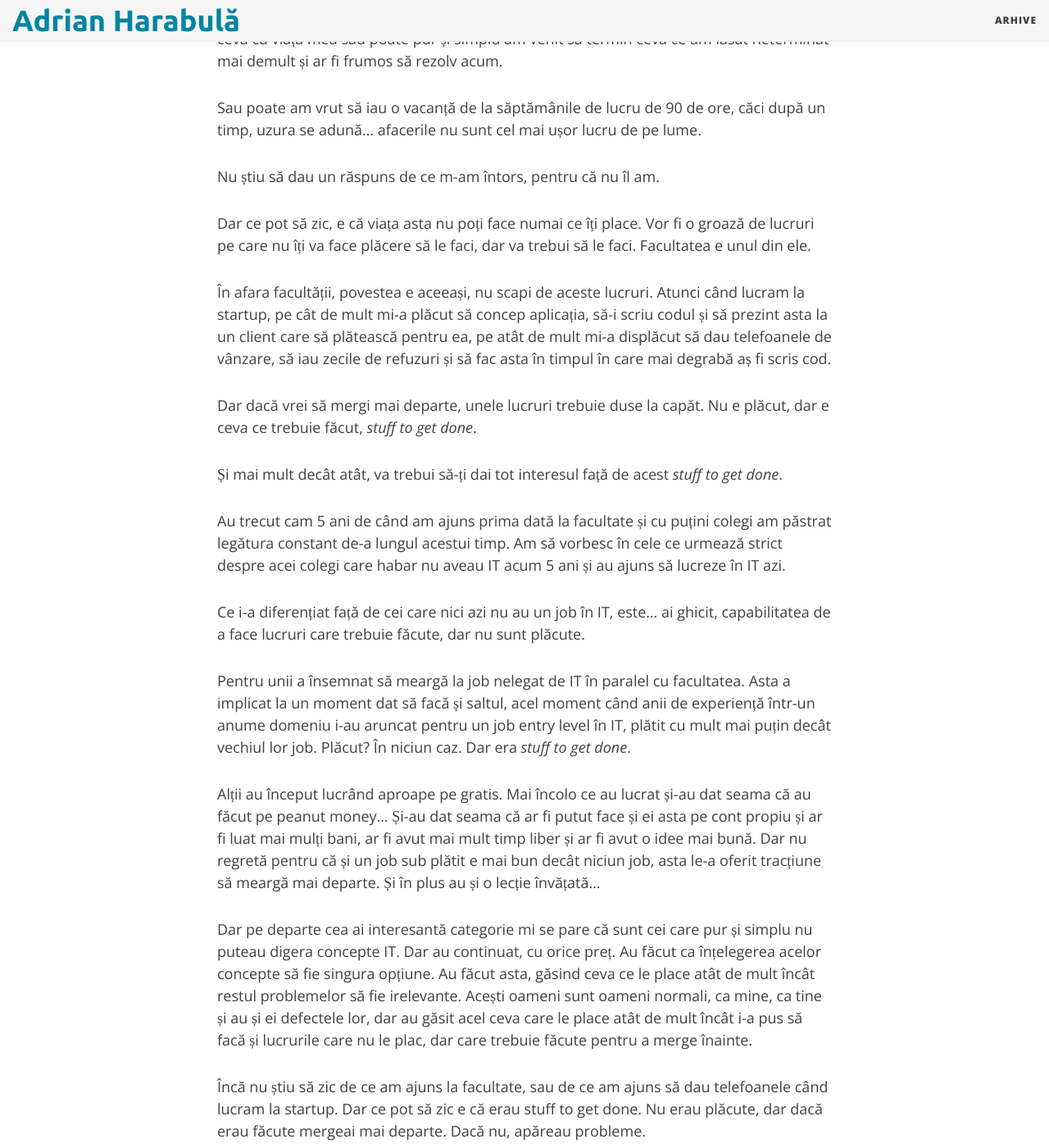
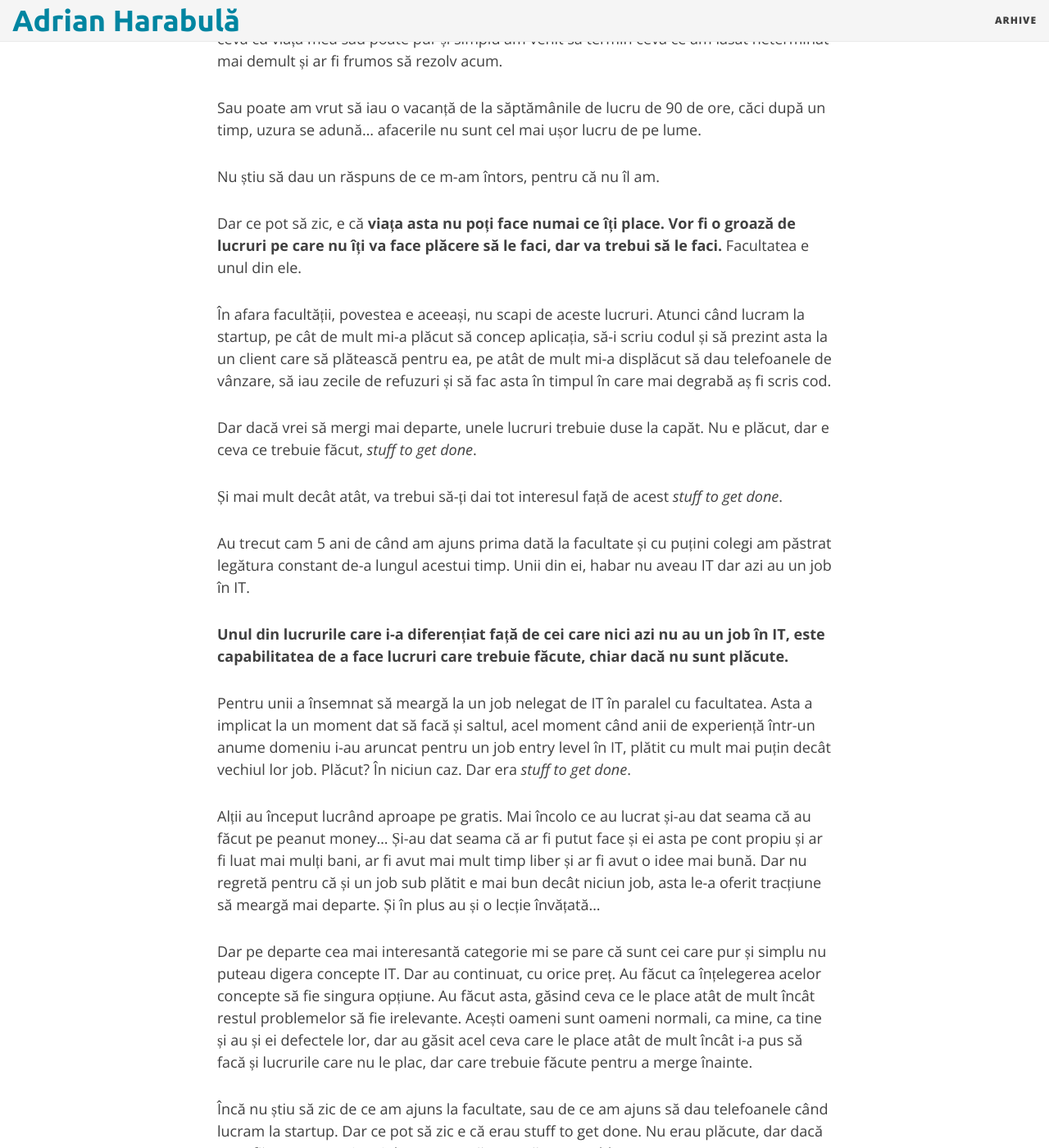
Before and after one commit to adrianharabula/adrianharabula.github.io, a Jekyll site: the page built from _posts/2016-11-10-dece-facultate.md, in a window 1280 px wide and 1400 px high, scrolled down 348 px. Shown: the whole window at 82% size. Built offline with Jekyll 4.4.1, drawn with Linux system fonts in a browser that asks for light colours; nearby versions of some CDN libraries.

Commit message:
latest modifications for dece-facultate

```diff
--- a/_posts/2016-11-10-dece-facultate.md
+++ b/_posts/2016-11-10-dece-facultate.md
@@ -11,7 +11,7 @@ Sau poate am vrut să iau o vacanță de la săptămânile de lucru de 90 de ore
 
 Nu știu să dau un răspuns de ce m-am întors, pentru că nu îl am.
 
-Dar ce pot să zic, e că viața asta nu poți face numai ce îți place. Vor fi o groază de lucruri pe care nu îți va face plăcere să le faci, dar va trebui să le faci. Facultatea e unul din ele.
+Dar ce pot să zic, e că __viața asta nu poți face numai ce îți place. Vor fi o groază de lucruri pe care nu îți va face plăcere să le faci, dar va trebui să le faci.__ Facultatea e unul din ele.
 
 În afara facultății, povestea e aceeași, nu scapi de aceste lucruri. Atunci când lucram la startup, pe cât de mult mi-a plăcut să concep aplicația, să-i scriu codul și să prezint asta la un client care să plătească pentru ea, pe atât de mult mi-a displăcut să dau telefoanele de vânzare, să iau zecile de refuzuri și să fac asta în timpul în care mai degrabă aș fi scris cod.
 
@@ -19,15 +19,15 @@ Dar dacă vrei să mergi mai departe, unele lucruri trebuie duse la capăt. Nu e
 
 Și mai mult decât atât, va trebui să-ți dai tot interesul față de acest _stuff to get done_.
 
-Au trecut cam 5 ani de când am ajuns prima dată la facultate și cu puțini colegi am păstrat legătura constant de-a lungul acestui timp. Am să vorbesc în cele ce urmează strict despre acei colegi care habar nu aveau IT acum 5 ani și au ajuns să lucreze în IT azi.
+Au trecut cam 5 ani de când am ajuns prima dată la facultate și cu puțini colegi am păstrat legătura constant de-a lungul acestui timp. Unii din ei, habar nu aveau IT dar azi au un job în IT.
 
-Ce i-a diferențiat față de cei care nici azi nu au un job în IT, este... ai ghicit, capabilitatea de a face lucruri care trebuie făcute, dar nu sunt plăcute.
+__Unul din lucrurile care i-a diferențiat față de cei care nici azi nu au un job în IT, este capabilitatea de a face lucruri care trebuie făcute, chiar dacă nu sunt plăcute.__
 
-Pentru unii a însemnat să meargă la job nelegat de IT în paralel cu facultatea. Asta a implicat la un moment dat să facă și saltul, acel moment când anii de experiență într-un anume domeniu i-au aruncat pentru un job entry level în IT, plătit cu mult mai puțin decât vechiul lor job. Plăcut? În niciun caz. Dar era _stuff to get done_.
+Pentru unii a însemnat să meargă la un job nelegat de IT în paralel cu facultatea. Asta a implicat la un moment dat să facă și saltul, acel moment când anii de experiență într-un anume domeniu i-au aruncat pentru un job entry level în IT, plătit cu mult mai puțin decât vechiul lor job. Plăcut? În niciun caz. Dar era _stuff to get done_.
 
 Alții au început lucrând aproape pe gratis. Mai încolo ce au lucrat și-au dat seama că au făcut pe peanut money... Și-au dat seama că ar fi putut face și ei asta pe cont propiu și ar fi luat mai mulți bani, ar fi avut mai mult timp liber și ar fi avut o idee mai bună. Dar nu regretă pentru că și un job sub plătit e mai bun decât niciun job, asta le-a oferit tracțiune să meargă mai departe. Și în plus au și o lecție învățată...
 
-Dar pe departe cea ai interesantă categorie mi se pare că sunt cei care pur și simplu nu puteau digera concepte IT. Dar au continuat, cu orice preț. Au făcut ca înțelegerea acelor concepte să fie singura opțiune. Au făcut asta, găsind ceva ce le place atât de mult încât restul problemelor să fie irelevante.
+Dar pe departe cea mai interesantă categorie mi se pare că sunt cei care pur și simplu nu puteau digera concepte IT. Dar au continuat, cu orice preț. Au făcut ca înțelegerea acelor concepte să fie singura opțiune. Au făcut asta, găsind ceva ce le place atât de mult încât restul problemelor să fie irelevante.
 Acești oameni sunt oameni normali, ca mine, ca tine și au și ei defectele lor, dar au găsit acel ceva care le place atât de mult încât i-a pus să facă și lucrurile care nu le plac, dar care trebuie făcute pentru a merge înainte.
 
 Încă nu știu să zic de ce am ajuns la facultate, sau de ce am ajuns să dau telefoanele când lucram la startup. Dar ce pot să zic e că erau stuff to get done. Nu erau plăcute, dar dacă erau făcute mergeai mai departe. Dacă nu, apăreau probleme.
```
